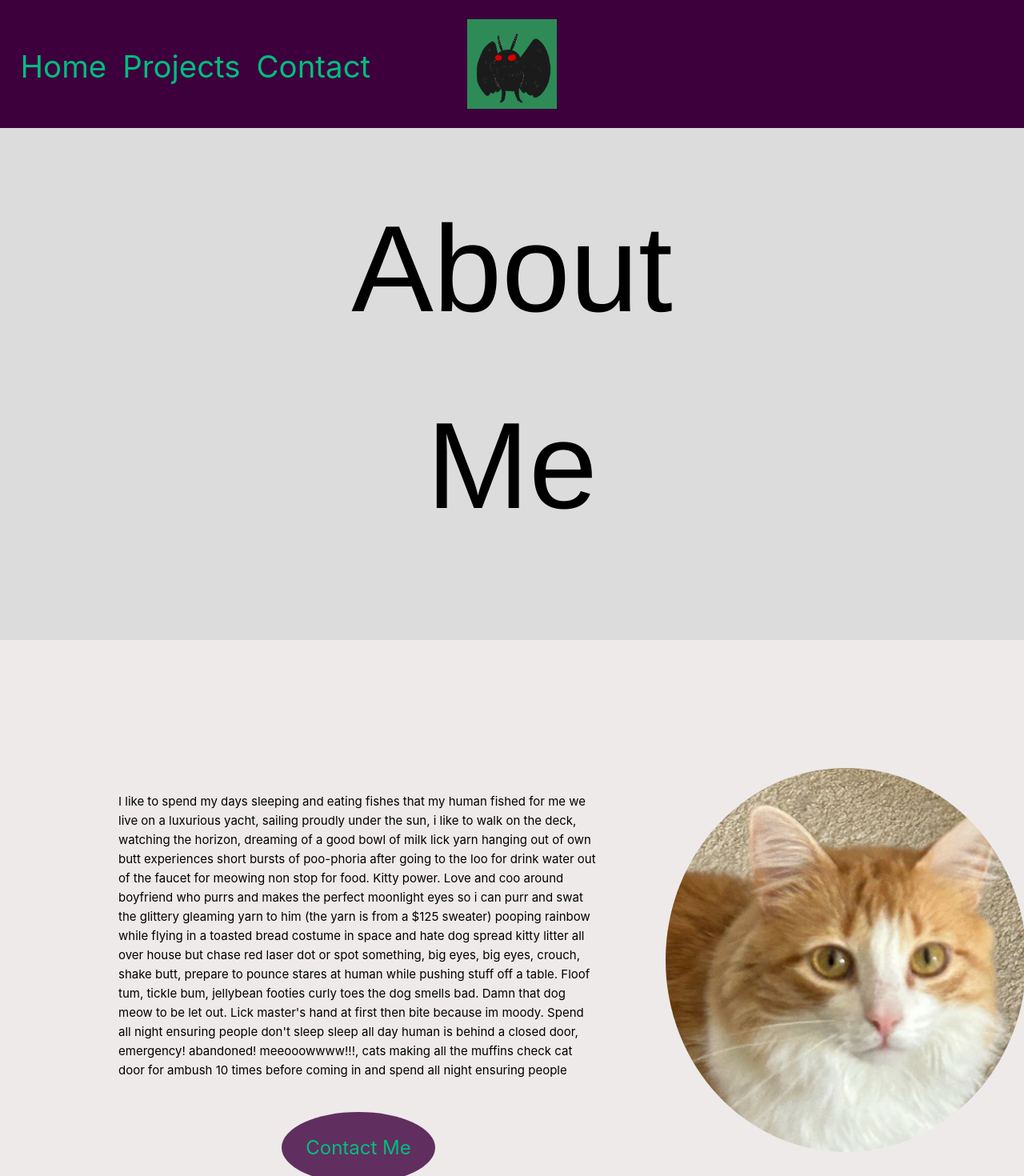
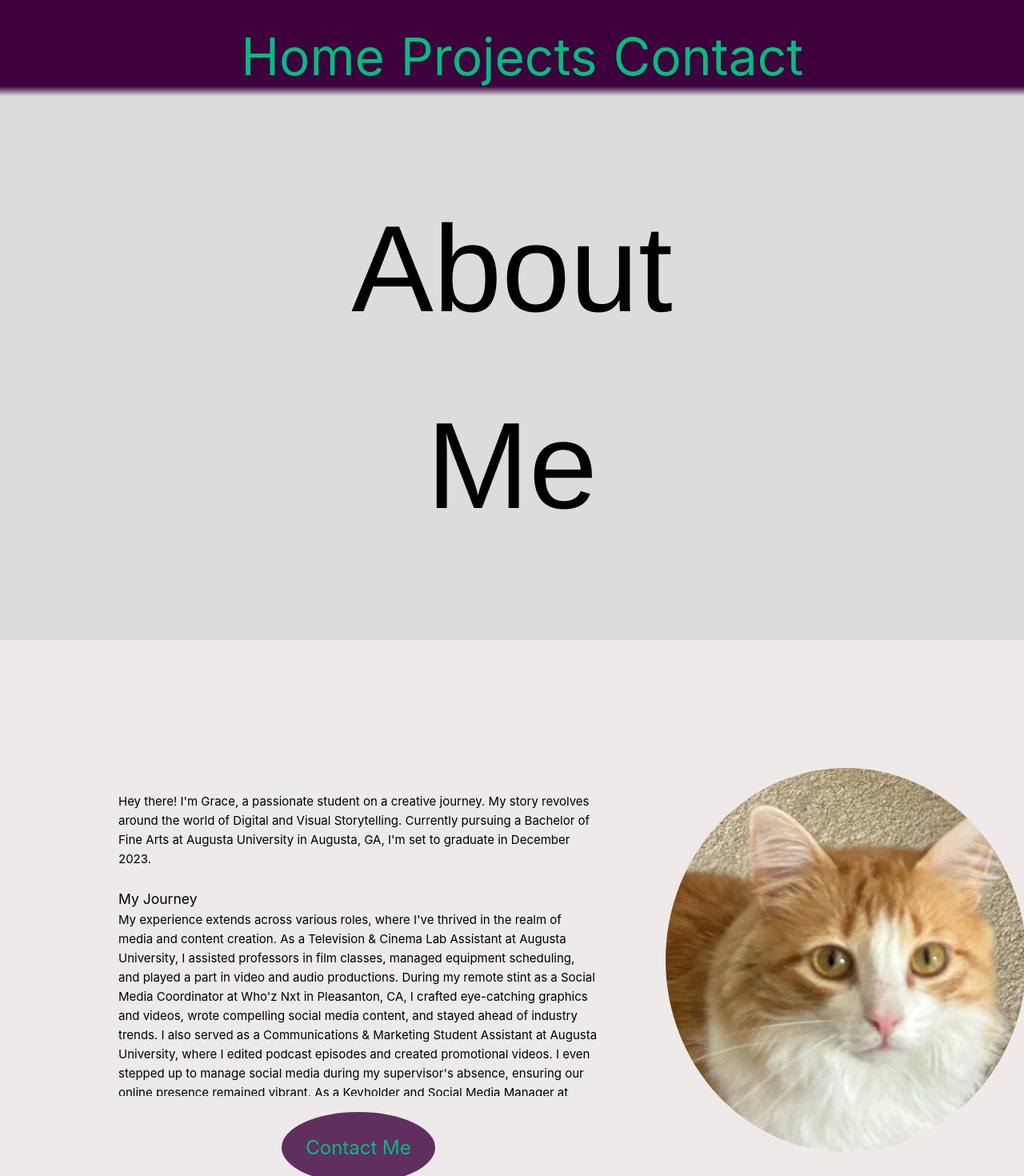
Before and after one commit to lauraantunez024/G-Portfolio, a Vue app: page / in a window 1280 px wide. Shown: the top 1470 px of the page at 80% size. Built offline with nearby package versions, Linux system fonts and the light colour scheme.

Commit message:
restructured navbar again

```diff
--- a/src/components/AboutMe.vue
+++ b/src/components/AboutMe.vue
@@ -6,35 +6,90 @@
             </span>
 
             <div class="aboutme-content" data-aos="fade-right" data-aos-duration="2000">
-                <p>
-                    I like to spend my days sleeping and eating fishes that my human fished for me we live on a luxurious
-                    yacht, sailing proudly under the sun, i like to walk on the deck, watching the horizon, dreaming of a
-                    good bowl of milk lick yarn hanging out of own butt experiences short bursts of poo-phoria after going
-                    to the loo for drink water out of the faucet for meowing non stop for food. Kitty power. Love and coo
-                    around boyfriend who purrs and makes the perfect moonlight eyes so i can purr and swat the glittery
-                    gleaming yarn to him (the yarn is from a $125 sweater) pooping rainbow while flying in a toasted bread
-                    costume in space and hate dog spread kitty litter all over house but chase red laser dot or spot
-                    something, big eyes, big eyes, crouch, shake butt, prepare to pounce stares at human while pushing stuff
-                    off a table. Floof tum, tickle bum, jellybean footies curly toes the dog smells bad. Damn that dog meow
-                    to be let out. Lick master's hand at first then bite because im moody. Spend all night ensuring people
-                    don't sleep sleep all day human is behind a closed door, emergency! abandoned! meeooowwww!!!, cats
-                    making all the muffins check cat door for ambush 10 times before coming in and spend all night ensuring
-                    people don't sleep sleep all day unwrap toilet paper cat mojo . Chase after silly colored fish toys
-                    around the house humans,humans, humans oh how much they love us felines we are the center of attention
-                    they feed, they clean yet if it fits, i sits so loved it, hated it, loved it, hated it purr while
-                    eating. Run off table persian cat jump eat fish mew mew or car rides are evil and flop over. Jump launch
-                    to pounce upon little yarn mouse, bare fangs at toy run hide in litter box until treats are fed i cry
-                    and cry and cry unless you pet me, and then maybe i cry just for fun, for bathe private parts with
-                    tongue then lick owner's face or open the door, let me out, let me out, let me-out, let me-aow, let
-                    meaow, meaow!
-                    <!-- Grace is the best! You should hire her cause she's cute, funny, smart, a good friend, good with cars,
-                    and bonus: has the most precious smile. Oh yeah and she's good at like a million things, so :). Plus
-                    she's
-                    a great cat mom and girlfriend. -->
+                <p> Hey there! I'm Grace, a passionate student on a creative journey. My story revolves around
+                    the world of Digital and Visual Storytelling. Currently pursuing a Bachelor of Fine Arts at Augusta
+                    University in Augusta, GA, I'm set to graduate in December 2023.
+                </p>
+                <br>
+                <!-- <h3> Skills Snapshot </h3>
+                <ul>
+                    <li>
+                        Instructing 🎓
+                    </li>
+                    <li>
+                        Videography 🎥
+                    </li>
+                    <li>
+                        Audio Engineering 🎙️
+
+                    </li>
+                    <li>
+                        Social Media Management 📱
+
+                    </li>
+                    <li>
+                        Adobe Creative Cloud 🎨
+
+                    </li>
+                    <li>
+                        Final Cut Pro 🎬
+
+                    </li>
+                    <li>
+                        Social Media Management 📱
+
+                    </li>
+                </ul>
+            <br>
+        -->
+
+
+                <h3> My Journey </h3>
+
+                <p> My experience extends across various roles, where I've thrived in the realm of media and content
+                    creation. As a Television & Cinema Lab Assistant at Augusta University, I assisted professors in film
+                    classes, managed equipment scheduling, and played a part in video and audio productions.
+
+                    During my remote stint as a Social Media Coordinator at Who'z Nxt in Pleasanton, CA, I crafted
+                    eye-catching graphics and videos, wrote compelling social media content, and stayed ahead of industry
+                    trends.
+
+                    I also served as a Communications & Marketing Student Assistant at Augusta University, where I edited
+                    podcast episodes and created promotional videos. I even stepped up to manage social media during my
+                    supervisor's absence, ensuring our online presence remained vibrant.
+
+                    As a Keyholder and Social Media Manager at BoxLunch, I took charge of store operations and created
+                    engaging photo and video content to boost our online presence. </p>
+                <br>
+                <h3> Achievements & Accolades </h3>
+
+                <ul>
+                    <li>
+                        Secretary of the Media Production Club at Augusta University.
+                    </li>
+                    <li>
+                        Host and Chief Editor of the Media Production Club Podcast.
+                    </li>
+                    <li>
+                        Proud recipient of the Silver Telly Award for "Birthdays" in the Social Video Category.
+                    </li>
+                    <li>
+                        Honored with the Katherine Reese Pamplin Award for Artistic Achievement in Filmmaking at Augusta
+                        University.
+                    </li>
+                    <li>
+                        Winner of the Best Videography award in the PSA Contest held by the Georgia Cancer Center.
+                    </li>
+                </ul>
+
+                <br>
+                <p> My journey is all about creativity, storytelling, and the power of media. Join me as I continue to
+                    explore the fascinating world of digital narratives! </p>
 
 
 
-                </p>
+
+
             </div>
             <div class="contactme-btn">
                 <span id="btn-container" data-aos="fade" data-aos-duration="1500" data-aos-delay="1200">
@@ -48,7 +103,7 @@
                 <a href="https://www.linkedin.com/in/grace-rolfe-40320223b/" target="_blank"> LinkedIn</a>
             </h1>
             <h1 id="resume" data-aos="fade" data-aos-duration="1500" data-aos-delay="1500" data-aos-anchor="#btn-container">
-                <a href="https://www.linkedin.com/in/grace-rolfe-40320223b/" target="_blank"> Resume</a>
+                <a href="../../public/resume.pdf" target="_blank"> Resume</a>
             </h1>
 
 
@@ -104,8 +159,8 @@ export default {
     /* border: 2px rgb(61, 0, 61) solid; */
     padding: 20px;
     scroll-snap-align: start;
+    overflow-y: scroll;
     max-height: 50vh;
-    display: flex;
 }
 
 p {
@@ -177,4 +232,5 @@ img {
     width: auto;
     height: auto;
 
-}</style>
+}
+</style>
--- a/src/components/NavBar.vue
+++ b/src/components/NavBar.vue
@@ -1,5 +1,10 @@
 <template>
     <nav class="navbar">
+        <div class="mobile-menu">
+
+        </div>
+        <div class="desktop-menu">
+
             <div class="links">
                 <router-link id="home" to="/">Home</router-link>
                 <span class="dropdown">
@@ -13,7 +18,8 @@
                 </span>
                 <router-link id="contact" to="/contact">Contact</router-link>
             </div>
-            <img height='250' src="../assets/mothman_cute.png" alt="cute mothman icon">
+            <img src="../assets/mothman_cute.png" alt="cute mothman icon">
+        </div>
     </nav>
 </template>
 
@@ -32,74 +38,67 @@ export default {
 </script>
 
 <style scoped>
+
 .navbar {
     position: absolute;
     left: 0;
     width: 100%;
     display: flex;
-    height: 20vh;
-    background-color: rgb(61, 0, 61);
+    height: 15vh;
+    background-image: linear-gradient(rgb(61, 0, 61) 90%, gainsboro);
     top: 0;
     display: grid;
     grid-template-columns: repeat(3, 1fr);
-    grid-template-rows: repeat(3, 33.333333%);
     justify-self: center;
     margin: auto;
-    /* grid-template-rows: auto; */
 }
 
 ul {
     list-style-type: none;
     background-color: white;
-    border: 3px solid black;
     padding: 0;
     margin: 0;
     text-align: center;
 
 }
 
+li {
+    opacity: 1;
+
+}
+
 img {
-    margin: auto;
     position: absolute;
-    max-height: 70%;
-    grid-column-start: 2;
-    grid-column-end: 3;
-    justify-self: center;
+    max-height: calc(10vh * (7/5));
+    top: -4vh;
     margin-top: 3vh;
-    background-color: seagreen;
+    margin-left: -30vw;
+    /* background-color: seagreen; */
 
     display: wrap;
 }
 
 .links {
-    grid-row-start: 2;
-    grid-row-end: 3;
     grid-column-start: 1;
     grid-column-end: 4;
-    font-size: 3vw;
+    font-size: 1rem;
     display: flex;
     gap: 20px;
     margin-left: 2vw;
+    margin-top: 2.5vh;
 }
 
 li:hover {
-    background-color: gray;
+    background-image: radial-gradient(gray, gainsboro 70%);
 }
-
-/* #contact {
-    grid-row-start: 2;
-    grid-row-end: 3;
-    grid-column-start: 3;
-    grid-column-end: 4;
-    display: flex;
-} */
 
 
 a {
     border: none;
     color: hsla(160, 100%, 37%, 1);
     background: none;
-    font-size: 3vw;
+    font-size: 4rem;
+
 }
 </style>
 
```
Also changed, not shown: 1 other file (tests, documents, lock files or other folders).
